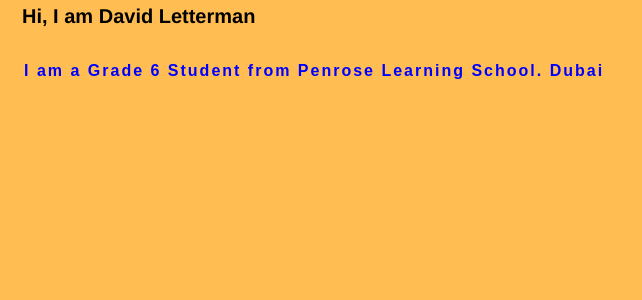
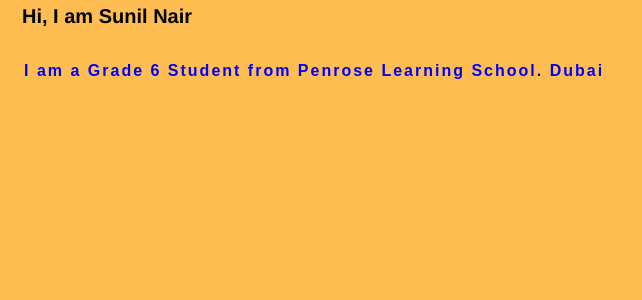
Before and after one commit to penroselearning/sunilnair, a Flask app: page /about in a window 1280 px wide. Shown: the part 54-354 px from the top of the page, without its empty margins (0-642 px from the left). Run offline with Flask 2, Linux system fonts and the light colour scheme; parts of the project's set-up code (start-up, migrations or seed data) failed here and were passed over.

Commit message:
Update about.html

```diff
--- a/templates/about.html
+++ b/templates/about.html
@@ -2,7 +2,7 @@
     {% extends "base.html" %}
     {% block content %}
 
-    <h3>Hi, I am David Letterman</h3>
+    <h3>Hi, I am Sunil Nair</h3>
     <p>I am a Grade 6 Student from Penrose Learning School. Dubai</p>
 
     {% endblock %}
```
